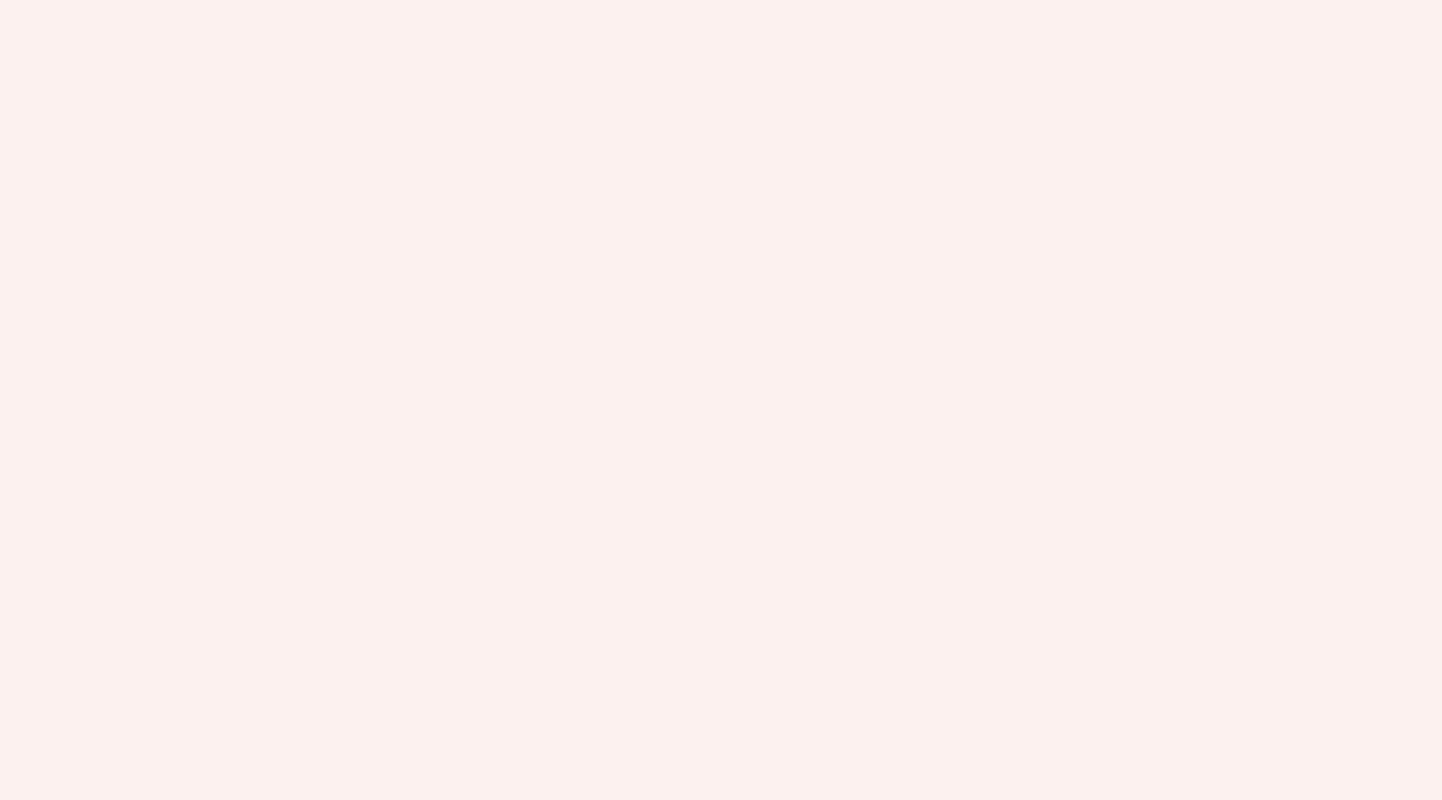
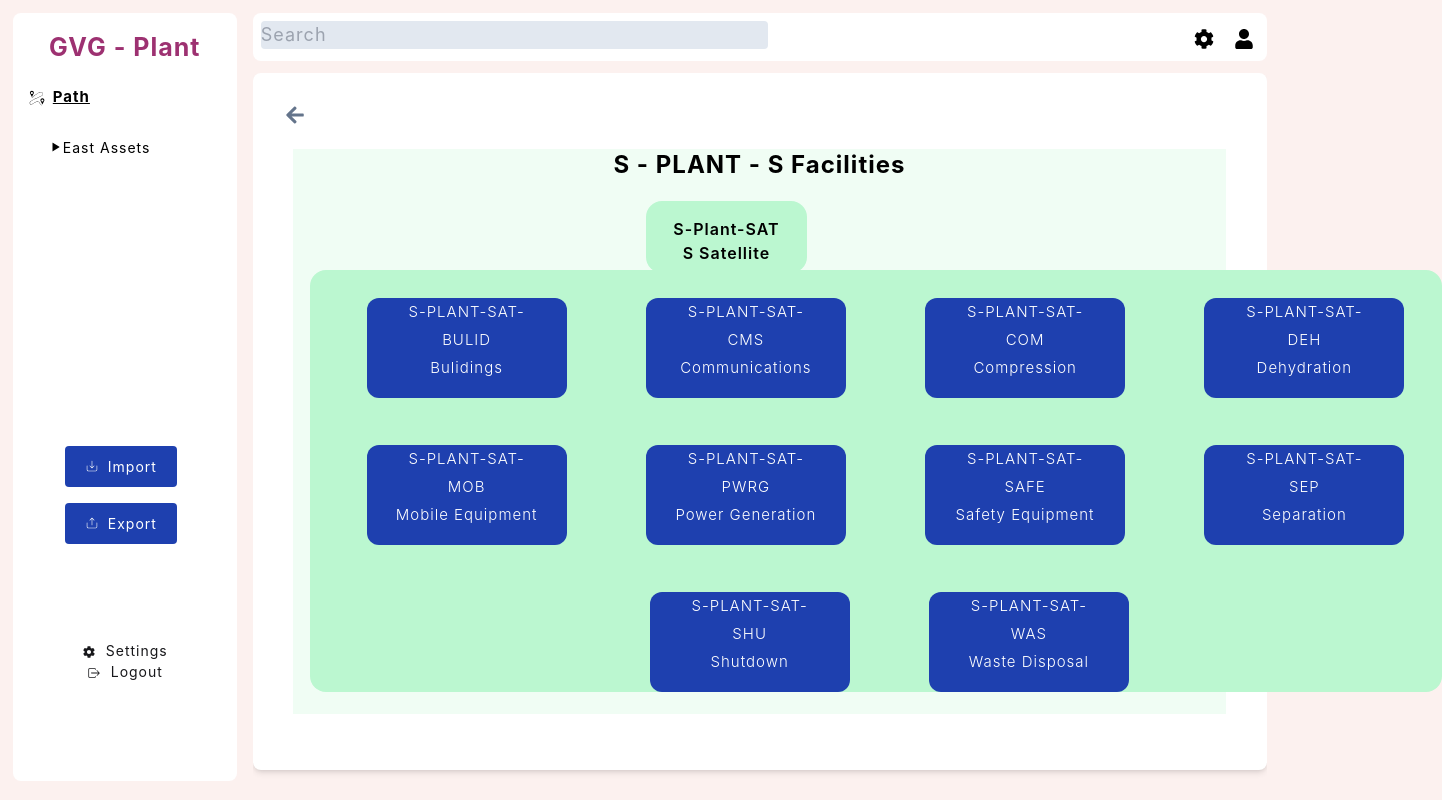
Before and after one commit to Sreedev-ss/gvg-frontend, a React (Create React App) app: page /s-plant-facilities in a window 1280 px wide. Before the commit this address had no page. Shown: the whole page, 1442 px wide, since content can reach past the window. Built offline with nearby package versions, Linux system fonts and the light colour scheme; the HTML template or start-up script is replaced by a standard one.

Commit message:
S - PLANT - S Facilities

```diff
--- a/src/App.js
+++ b/src/App.js
@@ -2,11 +2,13 @@
 import { Route, Routes } from 'react-router-dom';
 import './App.css';
 import Dashboard from './pages/dashboard/Dashboard';
+import SPlantFacilities from './pages/dashboard/SPlantfacilities';
 
 function App() {
   return (
     <Routes>
       <Route path='/' element={<Dashboard />} />
+      <Route path='/s-plant-facilities' element={<SPlantFacilities />} />
     </Routes>
   );
 }
--- a/src/components/dashboardComp/DashboardComponent.js
+++ b/src/components/dashboardComp/DashboardComponent.js
@@ -413,12 +413,14 @@ const DashboardComponent = () => {
                                             ) : null}
 
                                         </div>
+                                        <Link to='/s-plant-facilities'>
                                         {!showDropDownSPlantSFac && (
                                             <>
                                             <p className="m-0 text-white whitespace-nowrap ">{`S - PLANT`}</p>
                                             <p className="m-0 text-white whitespace-nowrap mb-3">{`S Facilities`}</p>
                                             </>
                                         )}
+                                        </Link>
                                     </div>
                                 </div>
                                 </div>
--- /dev/null
+++ b/src/components/s_plant_facilities/S_PlantFacilitiesComponent.js
@@ -0,0 +1,113 @@
+import React from "react";
+import { Link } from "react-router-dom";
+import { FaArrowLeft } from "react-icons/fa";
+
+const SPlantFacilitiesComponent = () => {
+
+    return (
+        <div className="bg-white p-4 h-[87.1vh] rounded-lg shadow-md">
+            <div className="top-0 left-0 m-4 cursor-pointer">
+                <Link to='/assets'>
+                    <FaArrowLeft className="text-slate-500 font-lighter text-[20px]"/>
+                </Link>
+            </div>
+            <div className=" w-[95%] h-[85%] bg-green-50 m-6">
+                <div className='m-15'>
+                    <b className="text-2xl cursor-pointer flex items-center justify-center">
+                        S - PLANT - S Facilities
+                    </b>
+                    <div className='flex items-center justify-center m-16 mt-5'>
+                        <div className="rounded-6xl  py-2 px-[15px] box-border ml-[-66px] bg-green-200 rounded-2xl w-[20%]">
+                            <p className="m-0 text-black mt-2 justify-center items-center flex font-semibold">S-Plant-SAT</p>
+                            <p className="m-0 text-black justify-center items-center flex font-semibold">S Satellite</p>
+                        </div>
+
+                        <div className='absolute mt-0 left-0 top-60'>
+
+                            <div className="text-center text-xl text-white bg-green-200 rounded-2xl ml-[310px] mt-[30px] w-[102%] h-auto">
+                                <div className="flex">
+                                    <div className=" rounded-6xl bg-cornflowerblue h-[215px] overflow-hidden shrink-0 ml-[5%] mt-4">
+                                        <div className="font-light bg-blue-800 rounded-xl w-[200px] h-[100px] text-[15px] mt-3">
+                                            <p className="m-0 text-white mt-3 ">S-PLANT-SAT-</p>
+                                            <p className="m-0 text-white ">BULID</p>
+                                            <p className="m-0 text-white mb-3 ">Bulidings</p>
+                                        </div>
+                                    </div>
+                                    <div className=" rounded-6xl bg-cornflowerblue h-[215px] overflow-hidden shrink-0 ml-[7%] mt-4">
+                                        <div className="font-light bg-blue-800 rounded-xl w-[200px] h-[100px] text-[15px] mt-3">
+                                            <p className="m-0 text-white mt-3 ">S-PLANT-SAT-</p>
+                                            <p className="m-0 text-white ">CMS</p>
+                                            <p className="m-0 text-white mb-3">Communications</p>
+                                        </div>
+                                    </div>
+                                    <div className=" rounded-6xl bg-cornflowerblue h-[215px] overflow-hidden shrink-0 ml-[7%] mt-4">
+                                        <div className="font-light bg-blue-800 rounded-xl w-[200px] h-[100px] text-[15px] mt-3">
+                                            <p className="m-0 text-white mt-3">S-PLANT-SAT-</p>
+                                            <p className="m-0 text-white">COM</p>
+                                            <p className="m-0 text-white mb-3">Compression</p>
+                                        </div>
+                                    </div>
+                                    <div className=" rounded-6xl bg-cornflowerblue h-[215px] overflow-hidden shrink-0 ml-[7%] mt-4">
+                                        <div className="font-light bg-blue-800 rounded-xl w-[200px] h-[100px] text-[15px] mt-3">
+                                            <p className="m-0 text-white mt-3">S-PLANT-SAT-</p>
+                                            <p className="m-0 text-white">DEH</p>
+                                            <p className="m-0 text-white mb-3">Dehydration</p>
+                                        </div>
+                                    </div>
+                                </div>
+                                <div className="flex">
+                                    <div className=" rounded-6xl bg-cornflowerblue overflow-hidden shrink-0 ml-[5%] mt-[-6%]">
+                                        <div className="font-light bg-blue-800 rounded-xl w-[200px] h-[100px] text-[15px] mt-3">
+                                            <p className="m-0 text-white mt-3">S-PLANT-SAT-</p>
+                                            <p className="m-0 text-white">MOB</p>
+                                            <p className="m-0 text-white mb-3">Mobile Equipment</p>
+                                        </div>
+                                    </div>
+                                    <div className=" rounded-6xl bg-cornflowerblue overflow-hidden shrink-0 ml-[7%] mt-[-6%]">
+                                        <div className="font-light bg-blue-800 rounded-xl w-[200px] h-[100px] text-[15px] mt-3">
+                                            <p className="m-0 text-white mt-3">S-PLANT-SAT-</p>
+                                            <p className="m-0 text-white">PWRG</p>
+                                            <p className="m-0 text-white mb-3">Power Generation</p>
+                                        </div>
+                                    </div>
+                                    <div className=" rounded-6xl bg-cornflowerblue  overflow-hidden shrink-0 ml-[7%] mt-[-6%]">
+                                        <div className="font-light bg-blue-800 rounded-xl w-[200px] h-[100px] text-[15px] mt-3">
+                                            <p className="m-0 text-white mt-3">S-PLANT-SAT-</p>
+                                            <p className="m-0 text-white">SAFE</p>
+                                            <p className="m-0 text-white mb-3">Safety Equipment</p>
+                                        </div>
+                                    </div>
+                                    <div className=" rounded-6xl bg-cornflowerblue h-[215px] overflow-hidden shrink-0 ml-[7%] mt-[-6%]">
+                                        <div className="font-light bg-blue-800 rounded-xl w-[200px] h-[100px] text-[15px] mt-3">
+                                            <p className="m-0 text-white mt-3">S-PLANT-SAT-</p>
+                                            <p className="m-0 text-white">SEP</p>
+                                            <p className="m-0 text-white mb-3">Separation</p>
+                                        </div>
+                                    </div>
+                                </div>
+                                <div className="flex">
+                                    <div className=" rounded-6xl bg-cornflowerblue overflow-hidden shrink-0 ml-[30%] mt-[-6%]">
+                                        <div className="font-light bg-blue-800 rounded-xl w-[200px] h-[100px] text-[15px] mt-3">
+                                            <p className="m-0 text-white mt-3">S-PLANT-SAT-</p>
+                                            <p className="m-0 text-white">SHU</p>
+                                            <p className="m-0 text-white mb-3">Shutdown</p>
+                                        </div>
+                                    </div>
+                                    <div className=" rounded-6xl bg-cornflowerblue overflow-hidden shrink-0 ml-[7%] mt-[-6%]">
+                                        <div className="font-light bg-blue-800 rounded-xl w-[200px] h-[100px] text-[15px] mt-3">
+                                            <p className="m-0 text-white mt-3">S-PLANT-SAT-</p>
+                                            <p className="m-0 text-white">WAS</p>
+                                            <p className="m-0 text-white mb-3">Waste Disposal</p>
+                                        </div>
+                                    </div>
+                                </div>
+                            </div>
+                        </div>
+                    </div>
+                </div>
+            </div>
+        </div>
+    )
+}
+
+export default SPlantFacilitiesComponent;
--- a/src/index.css
+++ b/src/index.css
@@ -3,24 +3,25 @@
 @import 'tailwindcss/components';
 @import 'tailwindcss/utilities';
 
-
-@import url('https://fonts.googleapis.com/css2?family=Poppins:wght@400;700&display=swap');
-
-
+/* Your custom styles go here */
 body {
   margin: 0;
-  font-family: 'Poppins', sans-serif;
+  font-family: -apple-system, BlinkMacSystemFont, 'Segoe UI', 'Roboto', 'Oxygen',
+    'Ubuntu', 'Cantarell', 'Fira Sans', 'Droid Sans', 'Helvetica Neue',
+    sans-serif;
   -webkit-font-smoothing: antialiased;
   -moz-osx-font-smoothing: grayscale;
 }
 
 code {
-  font-family: source-code-pro, Menlo, Monaco, Consolas, 'Courier New', monospace;
+  font-family: source-code-pro, Menlo, Monaco, Consolas, 'Courier New',
+    monospace;
 }
 
-
+/* Apply global styles for the app */
 :root {
   background-color: #FCF1EF;
+  font-family: 'Helvetica Neue', sans-serif;
   letter-spacing: 1px;
   padding: 0.8rem;
 }
--- /dev/null
+++ b/src/pages/dashboard/SPlantfacilities.js
@@ -0,0 +1,22 @@
+import React from 'react'
+import Sidebar from '../../components/sidebar/Sidebar'
+import Navbar from '../../components/navbar/Navbar'
+import SPlantFacilitiesComponent from '../../components/s_plant_facilities/S_PlantFacilitiesComponent'
+
+const SPlantFacilities = () => {
+    return (
+        <div className="flex h-[96vh] overflow-y-hidden">
+            <Sidebar />
+
+            <div className="flex-1 flex flex-col overflow-hidden">
+                <Navbar />
+
+                <div className="flex-1  overflow-hidden">
+                    <SPlantFacilitiesComponent/>
+                </div>
+            </div>
+        </div>
+    )
+}
+
+export default SPlantFacilities;
```
Also changed, not shown: src/components/s_plant_facilities/SPlantFacilities.css (added, +16 -0 lines), src/components/s_plant_facilities/S_PlantFacilities.scss (added, +20 -0 lines), 1 other file (tests, documents, lock files or other folders).
